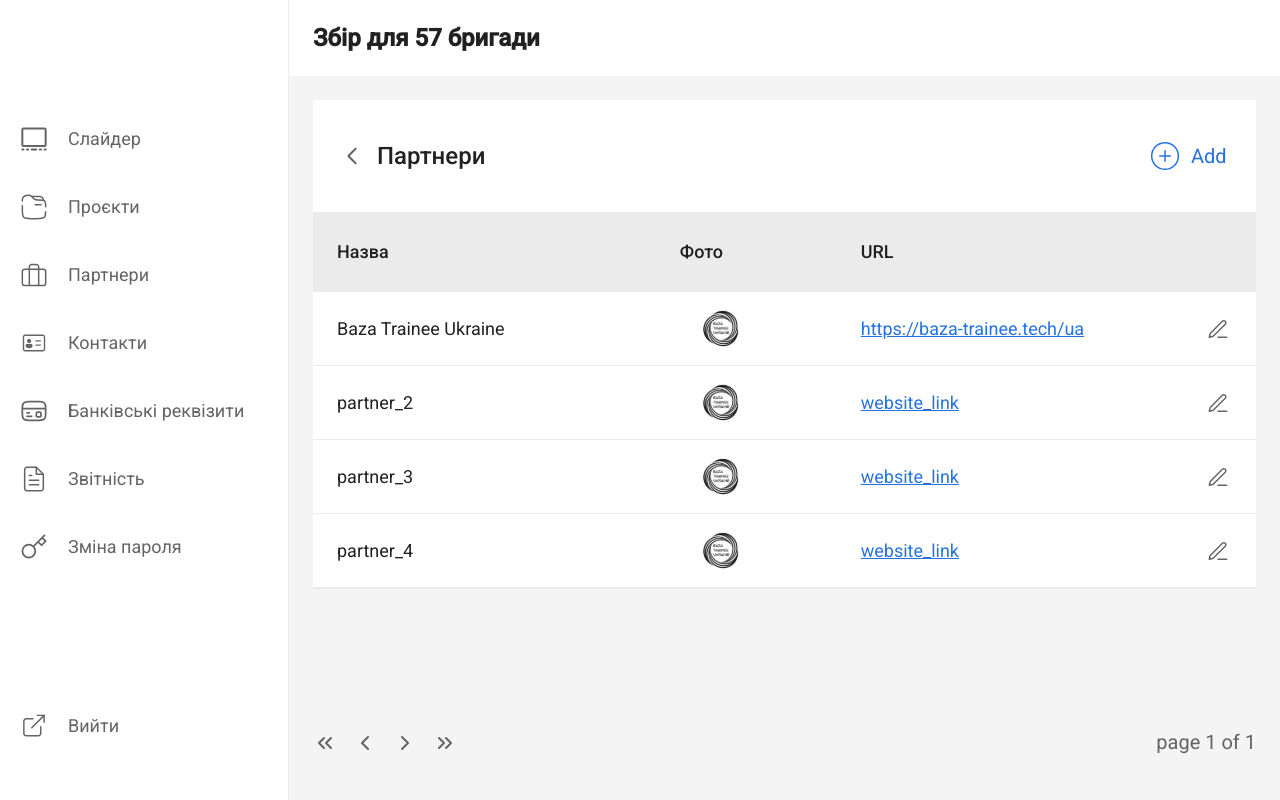
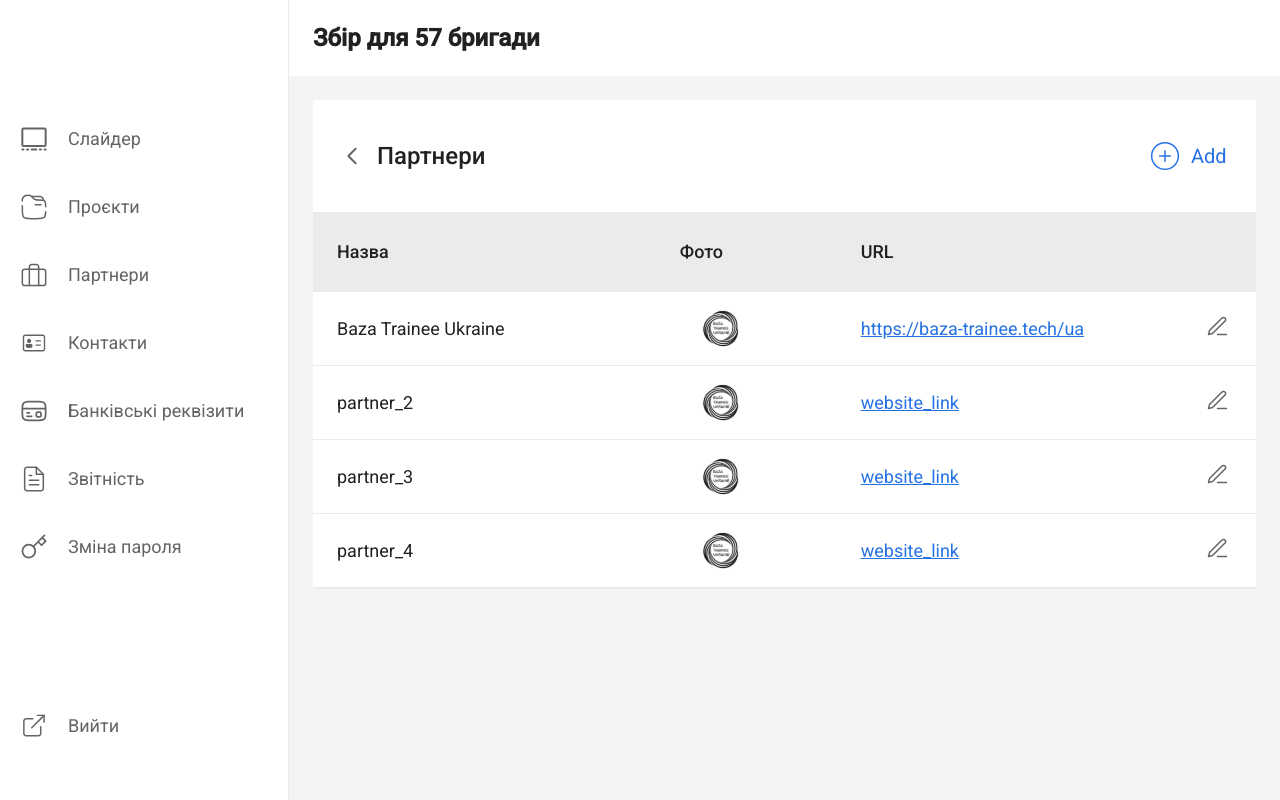
Before and after one commit to baza-trainee/dokoopy-frontend, a React (Vite) app: page /admin/partners in a window 1280 px wide. Built offline with nearby package versions, Linux system fonts and the light colour scheme; what react-localization would draw is missing.

Commit message:
fix styles

```diff
--- a/src/assets/admin-icons/admin-edit.jsx
+++ b/src/assets/admin-icons/admin-edit.jsx
@@ -1,16 +1,11 @@
-import { useState } from "react";
-
 export const AdminEditIcon = () => {
-    const [isHovered, setHovered] = useState(false);
     return (
+        <div className="admin-edit-icon">
         <svg width="29"
         height="28"
         viewBox="0 0 29 28"
         fill="none"
         xmlns="http://www.w3.org/2000/svg"
-        className={`admin-edit-icon ${isHovered ? 'hovered' : ''}`}
-        onMouseEnter={() => setHovered(true)}
-        onMouseLeave={() => setHovered(false)}
         >
         <path d="M14.5 22.5607H23.5"
         stroke="#646464"
@@ -26,5 +21,6 @@ export const AdminEditIcon = () => {
         strokeLinejoin="round"
         />
         </svg>
+        </div>
     );
  };
--- a/src/components/admin-components/AdminSharedLayout.jsx
+++ b/src/components/admin-components/AdminSharedLayout.jsx
@@ -16,7 +16,7 @@ export const AdminSharedLayout = () => {
                <main className="admin-backdrop">
                   <Outlet />
                </main>
-               <AdminFooter></AdminFooter>
+               {/* <AdminFooter></AdminFooter> */}
             </div>
          </div>
       </AdminProvider>
--- a/src/pages/admin-pages/AdminPartners.jsx
+++ b/src/pages/admin-pages/AdminPartners.jsx
@@ -3,8 +3,8 @@ import { useLocation } from "react-router-dom";
 import defaultIcon from "../../assets/icon/baza_trainee.svg";
 import { AdminMainHeader } from "../../components/admin-components/AdminMainHeader";
 import { AdminMainInnerPart } from "../../components/admin-components/AdminMainInnerPart";
-import { useLoadingData } from "../../hook/useLoadingData";
-import { AdminApi } from "../../api/api";
+// import { useLoadingData } from "../../hook/useLoadingData";
+// import { AdminApi } from "../../api/api";
 
 const dataPartners = [
    {
@@ -40,10 +40,9 @@ const dataPartners = [
 export const AdminPartners = () => {
    const { pathname } = useLocation();
    // const { token } = useAdminContext();
-   const token = "eyJhbGciOiJIUzI1NiIsInR5cCI6IkpXVCJ9.eyJlbWFpbCI6InRlc3RAdGVzdC5jb20iLCJpYXQiOjE2OTYyNjkwMDgsImV4cCI6MTY5NjI3MjYwOH0.mTnPkQHGfEzqiB9-7GAwPkX-dGqaEhf2Lqg6fCpNkMQ";
+   // const token = "eyJhbGciOiJIUzI1NiIsInR5cCI6IkpXVCJ9.eyJlbWFpbCI6ImVzdGFzanVrQGdtYWlsLmNvbSIsImlhdCI6MTY5NjMyMjk1NCwiZXhwIjoxNjk2MzI2NTU0fQ.Wg-a2jPrXNkvKpqd0MT4JE_teE87-l7dhHOcMsm3BtA";
 //   const { data, isLoading, error } = useLoadingData(() => AdminApi.getPartnersAdmin(token));
-//   console.log(data);
-//   !isLoading ? console.log(data) : null;
+
    return (
       <div className="admin-hero">
          <AdminMainHeader title={"Партнери"} previousPage={pathname} />
--- a/src/pages/admin-pages/AdminProjects.jsx
+++ b/src/pages/admin-pages/AdminProjects.jsx
@@ -3,8 +3,8 @@ import { useLocation } from "react-router-dom";
 import defaultImage from "../../assets/images/default-image.jpg";
 import { AdminMainHeader } from "../../components/admin-components/AdminMainHeader";
 import { AdminMainInnerPart } from "../../components/admin-components/AdminMainInnerPart";
-import { useLoadingData } from "../../hook/useLoadingData";
-import { AdminApi } from "../../api/api";
+// import { useLoadingData } from "../../hook/useLoadingData";
+// import { AdminApi } from "../../api/api";
 
 const dataProjects = [
    {
@@ -34,7 +34,7 @@ const dataProjects = [
 export const AdminProjects = () => {
    const { pathname } = useLocation();
     // const { token } = useAdminContext();
-    const token = "eyJhbGciOiJIUzI1NiIsInR5cCI6IkpXVCJ9.eyJlbWFpbCI6InRlc3RAdGVzdC5jb20iLCJpYXQiOjE2OTYyNjkwMDgsImV4cCI6MTY5NjI3MjYwOH0.mTnPkQHGfEzqiB9-7GAwPkX-dGqaEhf2Lqg6fCpNkMQ";
+   //  const token = "eyJhbGciOiJIUzI1NiIsInR5cCI6IkpXVCJ9.eyJlbWFpbCI6ImVzdGFzanVrQGdtYWlsLmNvbSIsImlhdCI6MTY5NjMyMjk1NCwiZXhwIjoxNjk2MzI2NTU0fQ.Wg-a2jPrXNkvKpqd0MT4JE_teE87-l7dhHOcMsm3BtA";
    // const { data, isLoading, error } = useLoadingData(() => AdminApi.getProjectAdmin(token));
 
    return (
--- a/src/pages/admin-pages/AdminSlider.jsx
+++ b/src/pages/admin-pages/AdminSlider.jsx
@@ -3,9 +3,9 @@ import { useLocation } from "react-router-dom";
 import { AdminMainHeader } from "../../components/admin-components/AdminMainHeader";
 import defaultImage from "../../assets/images/default-image.jpg";
 import { AdminMainInnerPart } from "../../components/admin-components/AdminMainInnerPart";
-import { useLoadingData } from "../../hook/useLoadingData";
-import { AdminApi } from "../../api/api";
-import { AdminProvider, useAdminContext } from "../../components/provider-components/admin-provider";
+// import { useLoadingData } from "../../hook/useLoadingData";
+// import { AdminApi } from "../../api/api";
+// import { AdminProvider, useAdminContext } from "../../components/provider-components/admin-provider";
 
 const dataSlider = [
    {
@@ -34,13 +34,18 @@ const dataSlider = [
 export const AdminHero = () => {
    const { pathname } = useLocation();
    // const { token } = useAdminContext();
-   const token = "eyJhbGciOiJIUzI1NiIsInR5cCI6IkpXVCJ9.eyJlbWFpbCI6InRlc3RAdGVzdC5jb20iLCJpYXQiOjE2OTYyNjkwMDgsImV4cCI6MTY5NjI3MjYwOH0.mTnPkQHGfEzqiB9-7GAwPkX-dGqaEhf2Lqg6fCpNkMQ";
-
+   // const token = "eyJhbGciOiJIUzI1NiIsInR5cCI6IkpXVCJ9.eyJlbWFpbCI6ImVzdGFzanVrQGdtYWlsLmNvbSIsImlhdCI6MTY5NjMyNjE4NSwiZXhwIjoxNjk2MzI5Nzg1fQ.VC4-pCuwpVVovD2qa1fawalTMWYL6RFYbArf-4RU-9k";
+   // const headers = {
+   //    "Content-Type": "application/json",
+   //    Authorization: `Bearer ${token}`,
+   // };
    // const { data, isLoading, error } = useLoadingData(() => AdminApi.getHerosAdmin(token));
-   // console.log(!isLoading ? console.log(data) : null);
-
+   // let dataFromBack;
+   // if(data !== null) {
+   //    console.log(data);
+   //    dataFromBack = data;
+   // }
    // !isLoading ? console.log(data) : null;
-   // console.log(isLoading);
 
    return (
       <div className="admin-hero">
```
Also changed, not shown: src/assets/icon/AdminAddIconFocus.jsx (deleted, +0 -9 lines), src/components/admin-components/AdminMainInnerPart.jsx (+2 -8 lines).
